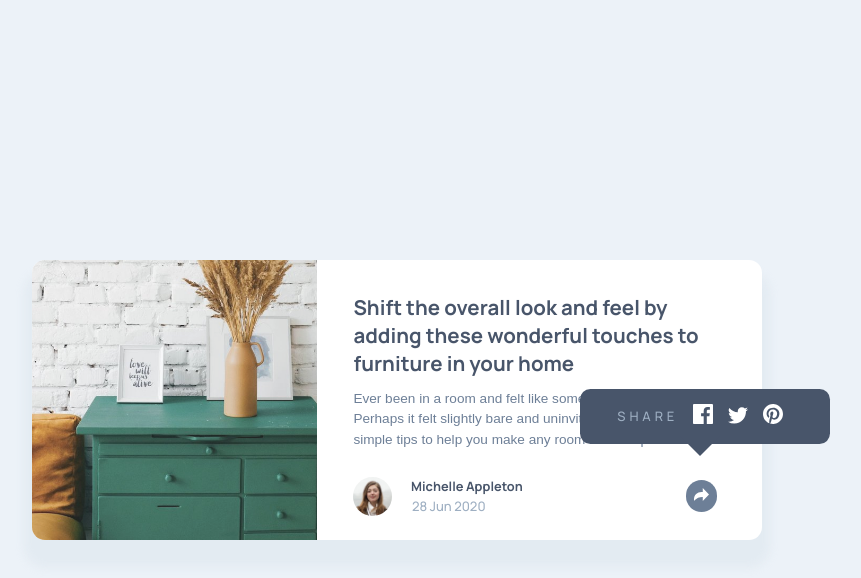
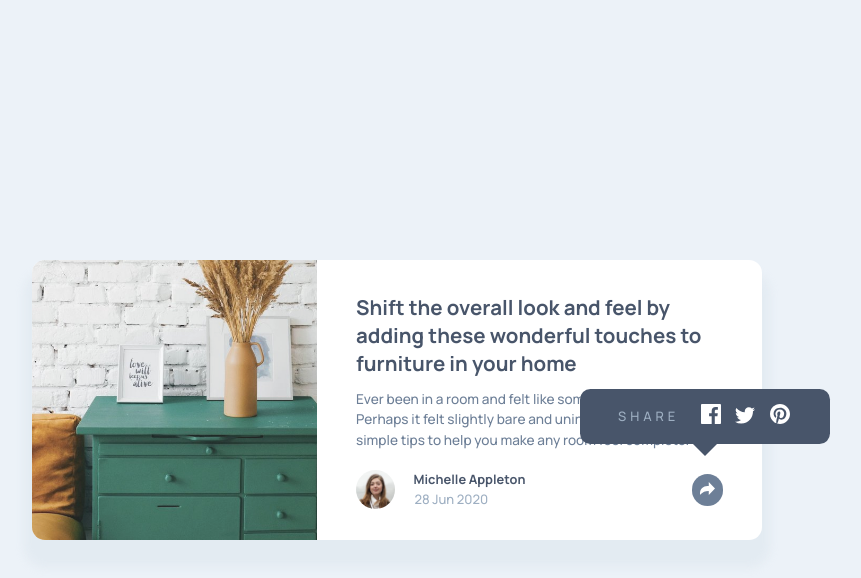
Before and after one commit to c0dz-wq/article-preview, a plain HTML site: page index.html in a window 1280 px wide. Both pictures are taken after a click on the button "Share". Shown: the whole page, without its empty margins (243-1104 px from the left). Drawn offline with Linux system fonts and the light colour scheme.

Commit message:
Add modified

```diff
--- a/index.html
+++ b/index.html
@@ -17,7 +17,7 @@
 
       <img class="drawers" src="images/drawers.jpg" alt="drawers">
 
-      <div class="inner__container">
+      <div class="info__container">
         <h3>
           Shift the overall look and feel by adding these wonderful
           touches to furniture in your home
--- a/styles.css
+++ b/styles.css
@@ -40,14 +40,14 @@ body {
 .preview__card {
 	position: relative;
 	width: 335px;
-	height: 515px;
+	height: 510px;
 	background-color: hsl(0, 0%, 100%);
 	border-radius: 1em;
 	box-shadow: 0px 2px 10px 0px rgba(195, 208, 219, 0.40);
 }
 
 .preview__card--active {
-	height: calc(515px - 8px);
+	height: calc(515px - 18px);
 }
 
 @media screen and (min-width: 900px) {
@@ -59,20 +59,22 @@ body {
 	}
 }
 
-.inner__container {
+.info__container {
 	display: flex;
 	flex-direction: column;
-	padding: 3em 2.5em;
+	padding: 2.5em 2.5em 0em 2.5em;
 }
 
 @media screen and (min-width: 900px) {
-	.inner__container {
-		padding: 2.5em 2.8em;
+	.info__container {
+		padding: 2.5em 3em 0em 3em;
 	}
 }
 
 img.drawers {
+	display: block;
 	width: 335px;
+	max-width: 100%;
 	height: 200px;
 	border-radius: 1em 1em 0 0;
 	object-fit: cover;
@@ -91,7 +93,6 @@ img.drawers {
 h3 {
 	font-size: 1.05rem;
 	color: var(--Very-Dark-Grayish-Blue);
-	max-width: 20em;
 	margin-bottom: .8em;
 }
 
@@ -104,24 +105,24 @@ h3 {
 }
 
 .info {
-	font-family: sans-serif;
 	font-size: .86rem;
 	color: var(--Desaturated-Dark-Blue);
-	max-width: 19em;
-	margin-bottom: 2em;
+	max-width: 19.8em;
+	margin-bottom: 2.5em;
 	line-height: 1.5em
 }
 
 @media screen and (min-width: 900px) {
 	.info {
 		font-size: .85rem;
-		max-width: 25.8em;
+		max-width: 26.5em;
+		margin-bottom: 1.5em;
 	}
 }
 
 .avatar__container {
 	position: relative;
-	max-width: 310px;
+	height: 4em;
 }
 
 img.avatar {
@@ -152,7 +153,7 @@ img.avatar {
 
 .share__btn {
 	position: absolute;
-	bottom: 3.3em;
+	bottom: 1.50em;
 	right: 0;
 	background-color: var(--Light-Grayish-Blue);
 	border: 0px solid transparent;
@@ -172,7 +173,7 @@ img.avatar {
 
 @media screen and (min-width: 900px) {
 	.share__btn {
-		right: -4em;
+		bottom: 1.2em;
 	}
 
 	.share__btn--active {
@@ -196,11 +197,11 @@ img.avatar {
 @media screen and (min-width: 900px) {
 	.social__container::before {
 		content: '';
-		border: 20px solid transparent;
+		border: 12px solid transparent;
 		border-top-color: var(--Very-Dark-Grayish-Blue);
 		transform: translateY(100%);
 		position: relative;
-		left: 40%;
+		left: 45%;
 	}
 
 	.social__inner {
@@ -212,7 +213,6 @@ img.avatar {
 .social--active {
 	display: flex;
 	justify-content: center;
-	align-items: center;
 	position: absolute;
 	bottom: 0;
 	background-color: var(--Very-Dark-Grayish-Blue);
@@ -229,7 +229,7 @@ img.avatar {
 		width: 250px;
 		top: 9.9em;
 		right: 14em;
-		transform: translate(100%);
+		transform: translateX(100%);
 	}
 }
 
@@ -251,7 +251,8 @@ img.avatar {
 .icon-facebook,
 .icon-twitter,
 .icon-pinterest {
-	margin-left: -2.5em;
+	margin-right: -.6em;
+	margin-left: -2em;
 }
 
 .icon-twitter {
```
Also changed, not shown: script.js (+8 -9 lines).
